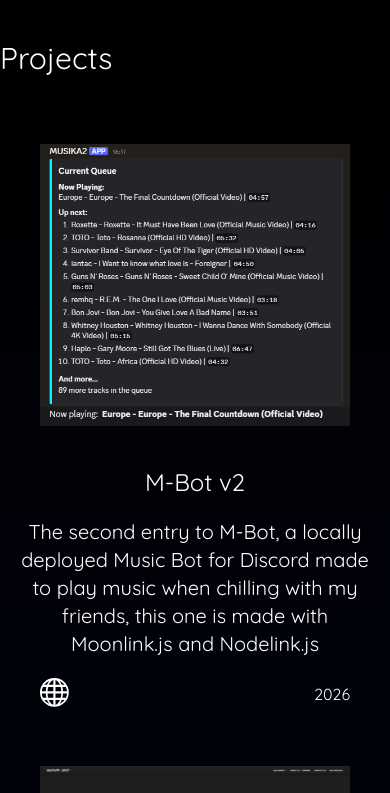
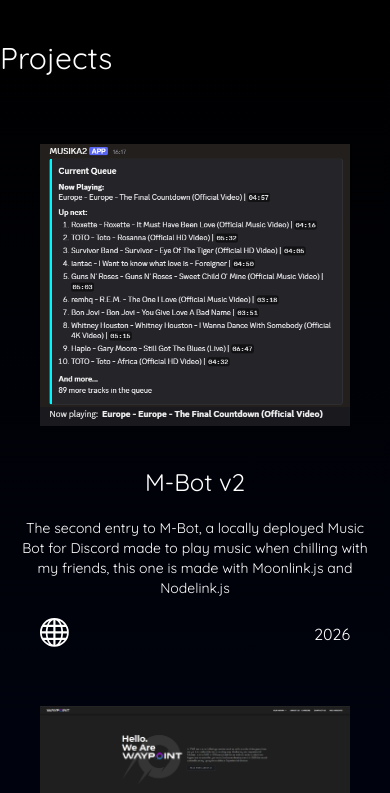
Before and after one commit to jt-96/portfolio-v2, a Next.js app: page /portfolio-v2/projects in a window 390 px wide. Shown: the top 793 px of the page. Built offline with nearby package versions, Linux system fonts and the light colour scheme.

Commit message:
fix: adjust text size in smaller viewports

```diff
--- a/src/components/project/project.component.tsx
+++ b/src/components/project/project.component.tsx
@@ -26,7 +26,7 @@
         </div>
         <div className="flex flex-col mt-5 justify-center items-center lg:w-1/2 xl:w-1/3 2xl:w-1/4 md:justify-between">
           <h2 className="text-2xl mb-5">{myProject.title}</h2>
-          <p className="text-xl text-center lg:text-left">
+          <p className="text-sm text-center md:text-xl lg:text-left">
             {myProject.description}
           </p>
           <div className="flex flex-row justify-between items-center py-5 px-5 w-full lg:px-0">
```
